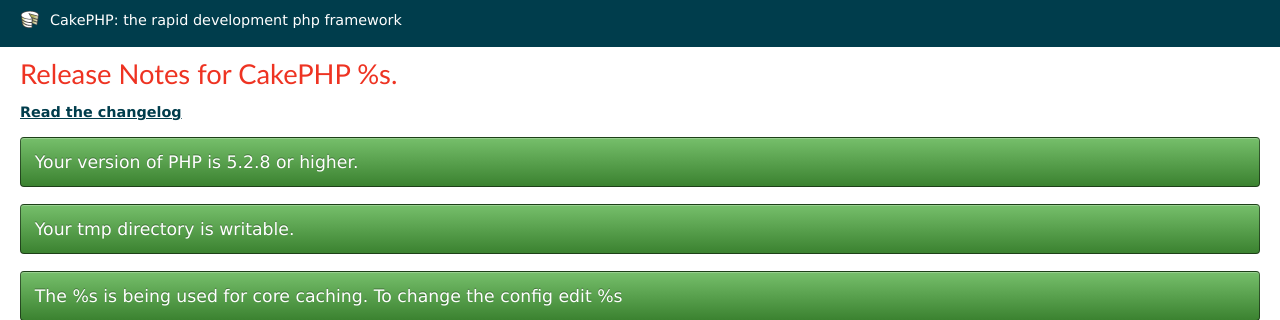
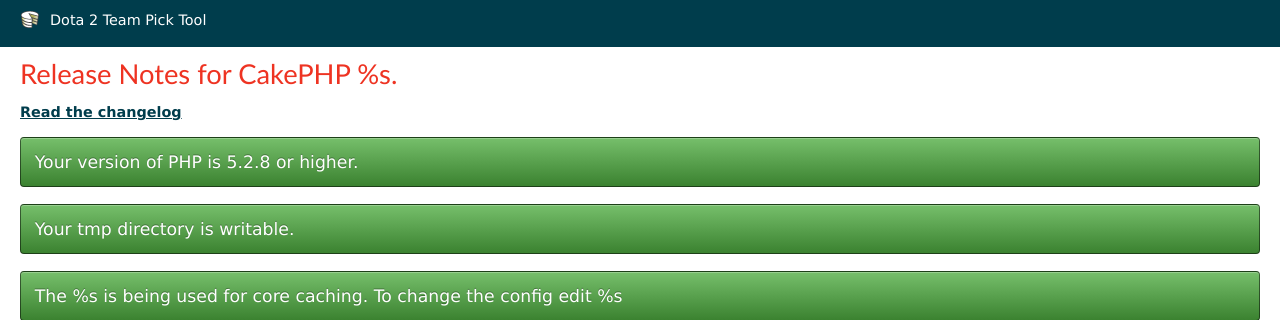
Before and after one commit to jegasmlm/dotadev, a CakePHP app: the page made by app/View/Pages/home.ctp in a window 1280 px wide. Shown: the top 320 px of the page. Run offline with PHP 8.4 and a stand-in for CakePHP, Linux system fonts and the light colour scheme; the template is opened without the code that fills it, so the values that code supplies are empty; some libraries are stand-ins or nearby versions.

Commit message:
layout changes to include correct title and a shitty logo, please fix

```diff
--- a/app/View/Layouts/default.ctp
+++ b/app/View/Layouts/default.ctp
@@ -14,7 +14,7 @@
  * @license       http://www.opensource.org/licenses/mit-license.php MIT License
  */
 
-$cakeDescription = __d('cake_dev', 'CakePHP: the rapid development php framework');
+$cakeDescription = __d('cake_dev', 'Dota 2 Team Pick Tool');
 $cakeVersion = __d('cake_dev', 'CakePHP %s', Configure::version())
 ?>
 <!DOCTYPE html>
@@ -29,6 +29,7 @@ $cakeVersion = __d('cake_dev', 'CakePHP %s', Configure::version())
 		echo $this->Html->meta('icon');
 
 		echo $this->Html->css('cake.generic');
+		echo $this->Html->css('dota');
 
 		echo $this->fetch('meta');
 		echo $this->fetch('css');
@@ -38,7 +39,7 @@ $cakeVersion = __d('cake_dev', 'CakePHP %s', Configure::version())
 <body>
 	<div id="container">
 		<div id="header">
-			<h1><?php echo $this->Html->link($cakeDescription, 'http://cakephp.org'); ?></h1>
+			<h1><?php echo $this->Html->link($cakeDescription, 'http://dseta.com/dota/heroes'); ?></h1>
 		</div>
 		<div id="content">
 
```
